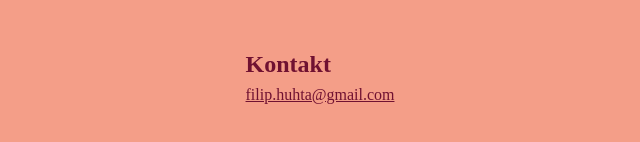
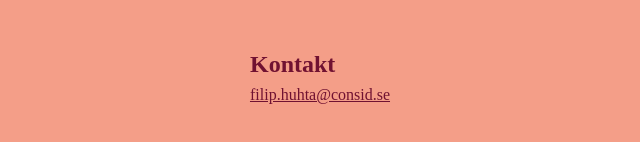
Before and after one commit to filiphuhta/qr-code, a plain HTML site: page index.html in a window 1280 px wide. Shown: the part 648-790 px from the top of the page, 320-960 px from the left. Drawn offline with Linux system fonts and the light colour scheme.

Commit message:
Update index.html

```diff
--- a/index.html
+++ b/index.html
@@ -22,7 +22,7 @@
     <a id="qrdl" hidden>Ladda ner QR kod</a>
     <div class="footer">
       <h2>Kontakt</h2>
-      <a href="mailto:filip.huhta@gmail.com">filip.huhta@gmail.com</a>
+      <a href="mailto:filip.huhta@consid.se">filip.huhta@consid.se</a>
     </div>
   </div>
 
```
